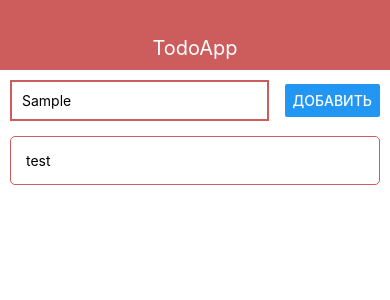
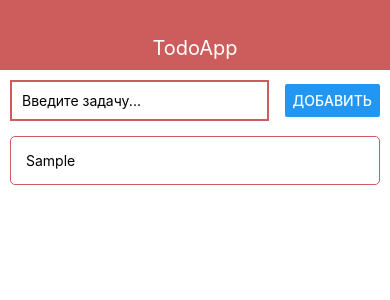
Before and after one commit to Trifle22/react-native-course, a React Native app: screen / in a window 390 px wide. Both pictures are taken after typing "Sample" into the empty fields and a click on the button "ДОБАВИТЬ". Shown: the top 300 px of the page. Built offline with nearby package versions, Linux system fonts and the light colour scheme.

Commit message:
+remove todos

```diff
--- a/App.js
+++ b/App.js
@@ -1,5 +1,5 @@
 import React, {useState} from 'react';
-import { StyleSheet, Text, View } from 'react-native';
+import { StyleSheet, View, FlatList } from 'react-native';
 import { Navbar } from './src/Navbar';
 import { AddTodo } from './src/AddTodo';
 import { Todo } from './src/Todo';
@@ -15,7 +15,10 @@
       title
       }
     ])
+  }
 
+  const removeTodo = id => {
+    setTodos(prev => prev.filter(todo => todo.id !== id))
   }
 
   return (
@@ -23,9 +26,14 @@
       <Navbar title="TodoApp"/>
       <View style={styles.content}>
       <AddTodo onSubmit={addTodo}/>
-      <View>
-        { todos.map(todo => (<Todo todo={todo} key={todo.id}/>))}
-      </View>
+
+      <FlatList
+      keyExtractor={item => item.id.toString()}
+      data={todos}
+      renderItem={({item}) => (
+        <Todo todo={item} onRemove={removeTodo}/>
+      )}
+      />
       </View>
     </View>
   );
--- a/src/AddTodo.js
+++ b/src/AddTodo.js
@@ -1,15 +1,27 @@
-import React from 'react';
-import {View, StyleSheet, TextInput, Button} from 'react-native';
+import React, {useState} from 'react';
+import {View, StyleSheet, TextInput, Button, Alert} from 'react-native';
 
 export const AddTodo = ({ onSubmit }) => {
+  const [value, setValue] = useState('')
 
   const pressHandler = () => {
-    onSubmit('test')
+    if (value.trim()) {
+      onSubmit(value)
+      setValue('')
+    } else {
+      Alert.alert('Введите название задачи')
+    }
   }
 
   return (
     <View style={styles.block}>
-      <TextInput style={styles.input}/>
+      <TextInput style={styles.input}
+      onChangeText={setValue}
+      value={value}
+      placeholder="Введите задачу..."
+      autoCorrect={false}
+      autoCapitalize="none"
+      />
       <Button title="Добавить" onPress={pressHandler}/>
     </View>
   )
--- a/src/Todo.js
+++ b/src/Todo.js
@@ -1,11 +1,17 @@
 import React from 'react';
-import { Text, View, StyleSheet } from 'react-native';
+import { Text, View, StyleSheet, TouchableOpacity } from 'react-native';
 
-export const Todo = ({ todo }) => {
+export const Todo = ({ todo, onRemove }) => {
   return (
+    <TouchableOpacity
+    activeOpacity={0.2}
+    onPress={() => console.log('Press', todo.id)}
+    onLongPress={onRemove.bind(null, todo.id)}
+    >
     <View style={styles.todo}>
       <Text>{todo.title}</Text>
     </View>
+    </TouchableOpacity>
   )
 }
 
```
